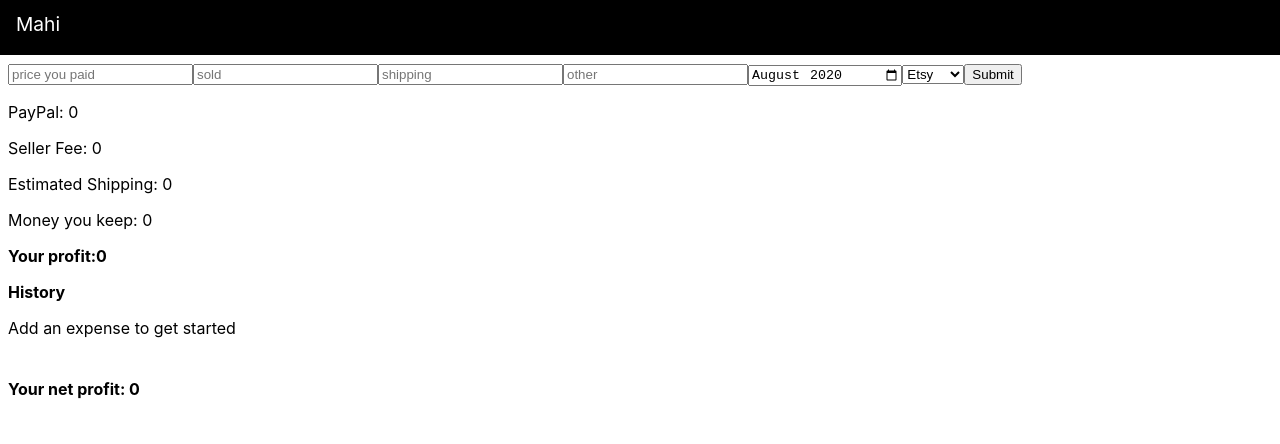
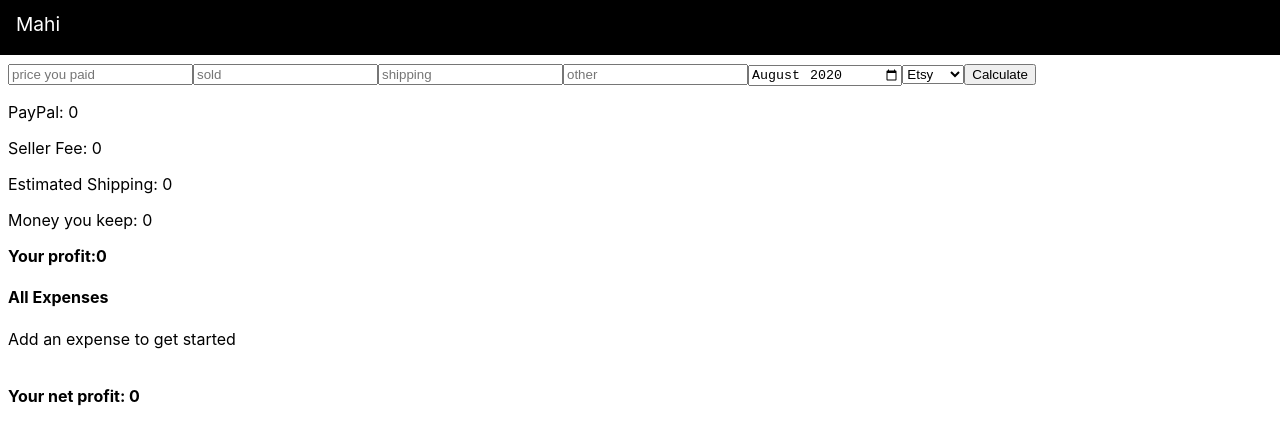
Before and after one commit to mahi-g/expense-app, a React (Create React App) app: page / in a window 1280 px wide. Shown: the top 444 px of the page. Built offline with nearby package versions, Linux system fonts and the light colour scheme.

Commit message:
Add module.export / refactoring

```diff
--- a/src/App.css
+++ b/src/App.css
@@ -9,4 +9,6 @@
 }
 .Body{
     padding: 8px;
+    margin: 0;
+
 }
--- /dev/null
+++ b/src/Components/Calculations.js
@@ -0,0 +1,16 @@
+import React from 'react';
+
+const Calculations = (props) => {
+    return (
+        <div>
+            <p>PayPal: {props.data.paypalFee}</p>
+            <p>Seller Fee: {props.data.sellerFee}</p>
+            <p>Estimated Shipping: {props.data.shippingFee}</p>
+            <p>Money you keep: {props.data.balance}</p>
+            <p><b>Your profit:{props.data.itemProfit}</b></p>
+        </div>
+    );
+};
+
+
+export default Calculations;
--- a/src/Components/Calculator.js
+++ b/src/Components/Calculator.js
@@ -1,5 +1,11 @@
 import React from 'react';
-import {getPaypalFee, getSellerFee, getBalance, getProfit} from "./mathFunctions"
+import calculateFees from "./mathFunctions";
+
+import Calculations from "./Calculations";
+import Forms from "./Forms";
+import ItemTableHeaders from "./ItemTableHeaders";
+import ItemTableContents from "./ItemTableContents";
+
 //All strings that will be changed sparingly/not at all should be established beforehand..
 const resultTableHeaders = ["Sold", "Paid", "Quantity", "Shipping", "Other", "Paypal Fee", "Seller Fee", "Profit", "Platform", "Date"];
 
@@ -25,10 +31,10 @@ export default class Calculator extends React.Component {
         for(let i = 0; i < target.length; i++){
             form[target.elements[i].getAttribute("name")] = target.elements[i].value;
         }
-        const paypalFee = getPaypalFee(form.sold);
-        const sellerFee = getSellerFee(form.platform, form.sold)
-        const balance =  getBalance(form.sold,paypalFee,sellerFee,form.shipping,form.other);
-        const itemProfit = getProfit(balance, form.paid);
+        const paypalFee = calculateFees.getPaypalFee(form.sold);
+        const sellerFee = calculateFees.getSellerFee(form.platform, form.sold)
+        const balance =  calculateFees.getBalance(form.sold,paypalFee,sellerFee,form.shipping,form.other);
+        const itemProfit = calculateFees.getProfit(balance, form.paid);
 
         console.log("current", this.state);
         this.setState((previous) => {
@@ -50,7 +56,7 @@ export default class Calculator extends React.Component {
                     paypalFee,
                     sellerFee,
                     shippingFee: form.shipping,
-                    netProfit: previous.netProfit + itemProfit
+                    netProfit: Math.floor((previous.netProfit + itemProfit)*100) / 100
                 }
             }
         );
@@ -60,14 +66,14 @@ export default class Calculator extends React.Component {
         console.log("previous state", prevState);
         const json = JSON.stringify(this.state);
         console.log("Updated:", this.state);
-        localStorage.setItem('foooooo', json);
+        localStorage.setItem('foooooooo', json);
         console.log("Updated");
     }
 
     componentDidMount() {
         let data;
         try {
-            data = localStorage.getItem('foooooo');
+            data = localStorage.getItem('foooooooo');
             data = JSON.parse(data);
             console.log("Mount Data:", data);
             if (data.list) {
@@ -79,7 +85,6 @@ export default class Calculator extends React.Component {
                     sellerFee: data.sellerFee,
                     shippingFee: data.shippingFee,
                     netProfit: data.netProfit
-
                 });
             }
         } catch (error) {
@@ -95,118 +100,24 @@ export default class Calculator extends React.Component {
         return (
             <div>
                 <Forms handleFormInputs={this.handleFormInputs}/>
-                <p>PayPal: {this.state.paypalFee}</p>
-                <p>Seller Fee: {this.state.sellerFee}</p>
-                <p>Estimated Shipping: {this.state.shippingFee}</p>
-                <p>Money you keep: {this.state.balance}</p>
-                <p><b>Your profit:{this.state.itemProfit}</b></p>
+                <Calculations data={this.state}/>
 
-                <p><b>History</b></p>
+                <h4>All Expenses</h4>
                 {this.state.list.length === 0 && (<p>Add an expense to get started</p>)}
                 <table>
                     <ItemTableHeaders headers={resultTableHeaders} listCount={this.state.list.length}/>
                     <ItemTableContents list={this.state.list}/>
                 </table>
                 <h4>Your net profit: {this.state.netProfit}</h4>
-
-
             </div>
         )
     }
 }
 
-/**
- *
- * Originally you had this as a class. It did not need to be a class so I changed it to a function
- * You also seem to be using un-collapsed tags. An un-collapsed tag is a tag that has no inner contents between
- * its open and close statements. I have changed your un-collapsed tags to collapsed ones. Example:
- *
- * Collapsed:
- * <Component/>
- *
- * Un-Collapsed:
- * <Component></Component>
- *
- * Basically, if you aren't putting anything inside of a tag, there is no reason for it to be un-collapsed.
- *
- */
-function Forms(props) {
-    return (
-        <div>
-            <form onSubmit={props.handleFormInputs}>
-                <input type="number" name="paid" placeholder="price you paid" step="0.01" min="0"/>
-                <input type="number" name="sold" placeholder="sold" step="0.01" min="0"/>
-                <input type="number" name="shipping" placeholder="shipping" step="0.01" min="0"/>
-                <input type="number" name="other" placeholder="other" step="0.01" min="0"/>
-                <input type="month" name="date" defaultValue="2020-08"/>
-                <select name="platform">
-                    <option value="Etsy">Etsy</option>
-                    <option value="Depop">Depop</option>
-                    <option value="Ebay">Ebay</option>
-                </select>
-                <button>Submit</button>
-            </form>
-        </div>
-    )
-}
 
-/**
- *
- * This function in its original form existed inside the render function of App Class, I've mode it into a function.
- * I've also changed the way it works from being a giant mess of lines that call the expense object keys one by one to
- * a cleaner solution that loops through each key of the expense object and creates an array of <td>. Once the table
- * data is created, it's put it into a <tr> wrapper and returned as the result of the Arrays.map() lambda being called.
- * This is done for every entry in props.list, and the end result is a collection of table rows which is wrapped in
- * a <tbody> and returned as the result of the function.
- *
- * As a prerequisite to this change, I've had to reorder the way you add the object keys to a given entry in the state
- * variable list. This should not affect anything else.
- *
- */
-function ItemTableContents(props) {
-    const rows = props.list.map((expense, index) => {
-        let tableData = [];
-        for (const [key, value] of Object.entries(expense)) {
-            tableData.push(
-                <td>{value}</td>
-            )
-        }
-        return (
-            <tr key={index}>
-                {tableData}
-            </tr>
-        )
-    });
-    return (
-        <tbody>
-        {rows}
-        </tbody>
-    )
-}
 
-/**
- *
- * The explanation for ItemTable() also applies here, however implementation for it is a little bit different. Because
- * there is only ever going to be one table header, we can get away with just mapping the resultTableHeaders constant
- * established at the beginning of the file onto a lambda that transforms it into a <th>. Because this component should
- * only be rendered when list.length > 0,  if list.length < 1 then we'll instead render an empty div.
- *
- */
-function ItemTableHeaders(props) {
-    if(props.listCount > 0){
-        const data = props.headers.map((header, index) => (
-            <th key={index}>{header}</th>
-        ));
-        return (
-            <thead>
-            <tr>
-                {data}
-            </tr>
-            </thead>
-        )
-    }else{
-        return(<div/>)
-    }
-}
+
+
+
 
 export {Calculator};
--- /dev/null
+++ b/src/Components/Forms.js
@@ -0,0 +1,41 @@
+
+import React from 'react';
+
+/**
+ *
+ * Originally you had this as a class. It did not need to be a class so I changed it to a function
+ * You also seem to be using un-collapsed tags. An un-collapsed tag is a tag that has no inner contents between
+ * its open and close statements. I have changed your un-collapsed tags to collapsed ones. Example:
+ *
+ * Collapsed:
+ * <Component/>
+ *
+ * Un-Collapsed:
+ * <Component></Component>
+ *
+ * Basically, if you aren't putting anything inside of a tag, there is no reason for it to be un-collapsed.
+ *
+ */
+function Forms(props) {
+    return (
+        <div>
+            <form onSubmit={props.handleFormInputs}>
+                <input type="number" name="paid" placeholder="price you paid" step="0.01" min="0" required/>
+                <input type="number" name="sold" placeholder="sold" step="0.01" min="0" required/>
+                <input type="number" name="shipping" placeholder="shipping" step="0.01" min="0" required/>
+                <input type="number" name="other" placeholder="other" step="0.01" min="0" required/>
+                <input type="month" name="date" defaultValue="2020-08" required/>
+                <select name="platform">
+                    <option value="Etsy">Etsy</option>
+                    <option value="Depop">Depop</option>
+                    <option value="Ebay">Ebay</option>
+                </select>
+                <button>Calculate</button>
+
+            </form>
+        </div>
+    )
+}
+
+
+export default Forms;
--- /dev/null
+++ b/src/Components/ItemTableContents.js
@@ -0,0 +1,40 @@
+
+import React from 'react';
+
+
+/**
+ *
+ * This function in its original form existed inside the render function of App Class, I've mode it into a function.
+ * I've also changed the way it works from being a giant mess of lines that call the expense object keys one by one to
+ * a cleaner solution that loops through each key of the expense object and creates an array of <td>. Once the table
+ * data is created, it's put it into a <tr> wrapper and returned as the result of the Arrays.map() lambda being called.
+ * This is done for every entry in props.list, and the end result is a collection of table rows which is wrapped in
+ * a <tbody> and returned as the result of the function.
+ *
+ * As a prerequisite to this change, I've had to reorder the way you add the object keys to a given entry in the state
+ * variable list. This should not affect anything else.
+ *
+ */
+function ItemTableContents(props) {
+    const rows = props.list.map((expense, index) => {
+        let tableData = [];
+        for (const [key, value] of Object.entries(expense)) {
+            tableData.push(
+                <td>{value}</td>
+            )
+        }
+        return (
+            <tr key={index}>
+                {tableData}
+            </tr>
+        )
+    });
+    return (
+        <tbody>
+            {rows}
+        </tbody>
+    )
+}
+
+
+export default ItemTableContents;
--- /dev/null
+++ b/src/Components/ItemTableHeaders.js
@@ -0,0 +1,28 @@
+import React from 'react';
+
+/**
+ *
+ * The explanation for ItemTable() also applies here, however implementation for it is a little bit different. Because
+ * there is only ever going to be one table header, we can get away with just mapping the resultTableHeaders constant
+ * established at the beginning of the file onto a lambda that transforms it into a <th>. Because this component should
+ * only be rendered when list.length > 0,  if list.length < 1 then we'll instead render an empty div.
+ *
+ */
+function ItemTableHeaders(props) {
+    if(props.listCount > 0){
+        const data = props.headers.map((header, index) => (
+            <th key={index}>{header}</th>
+        ));
+        return (
+            <thead>
+            <tr>
+                {data}
+            </tr>
+            </thead>
+        )
+    }else{
+        return(<thead></thead>)
+    }
+}
+
+export default ItemTableHeaders;
--- a/src/Components/mathFunctions.js
+++ b/src/Components/mathFunctions.js
@@ -1,14 +1,16 @@
-export const getPaypalFee = (sold) => Math.floor((sold * 0.029 + 0.3) * 100) / 100;
 
-export const getSellerFee = (platform,sold)=>{
+const calculateFees = require('./Calculator.js');
+module.exports = {
+    getPaypalFee: (sold) => Math.floor((sold * 0.029 + 0.3) * 100) / 100,
+    getSellerFee: (platform,sold)=>{
         if(platform==="Ebay" || platform === "Depop"){
             return Math.floor(sold*.10*100) / 100;
         }
         else{
             return Math.floor((sold*.03+sold*.02)*100) / 100;
         }
+    },
+    getBalance: (sold,paypal,sellerF,shipping,other) => Math.floor((sold - paypal - sellerF - shipping - other) * 100) / 100,
+    getProfit: (balance, paid)=> Math.floor((balance - paid) * 100) / 100
+
 }
-
-export const getBalance = (sold,paypal,sellerF,shipping,other) => Math.floor((sold - paypal - sellerF - shipping - other) * 100) / 100;
-
-export const getProfit=(balance, paid)=> Math.floor((balance - paid) * 100) / 100;
```
Lines whose indentation alone changed are shown as unchanged.
